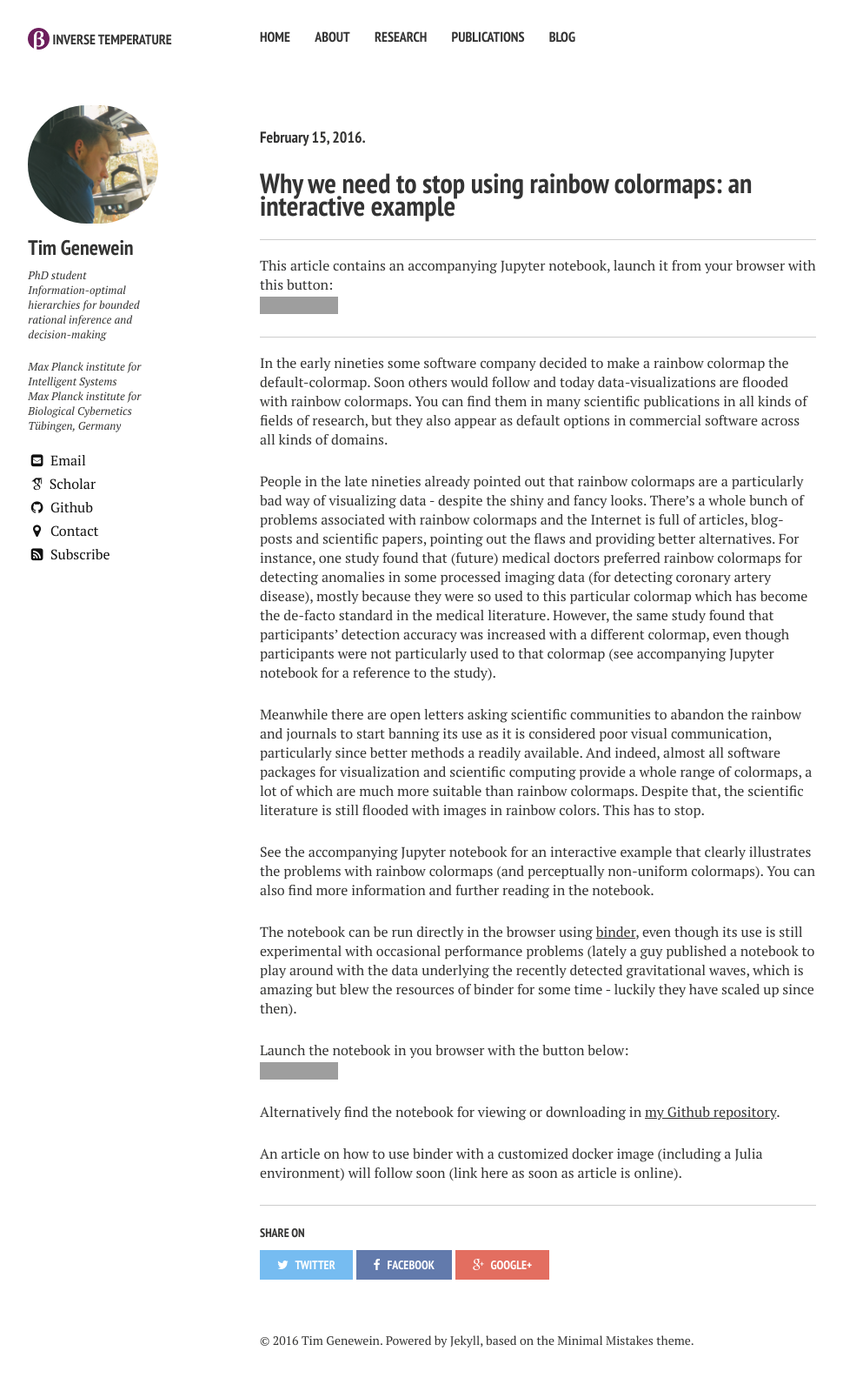
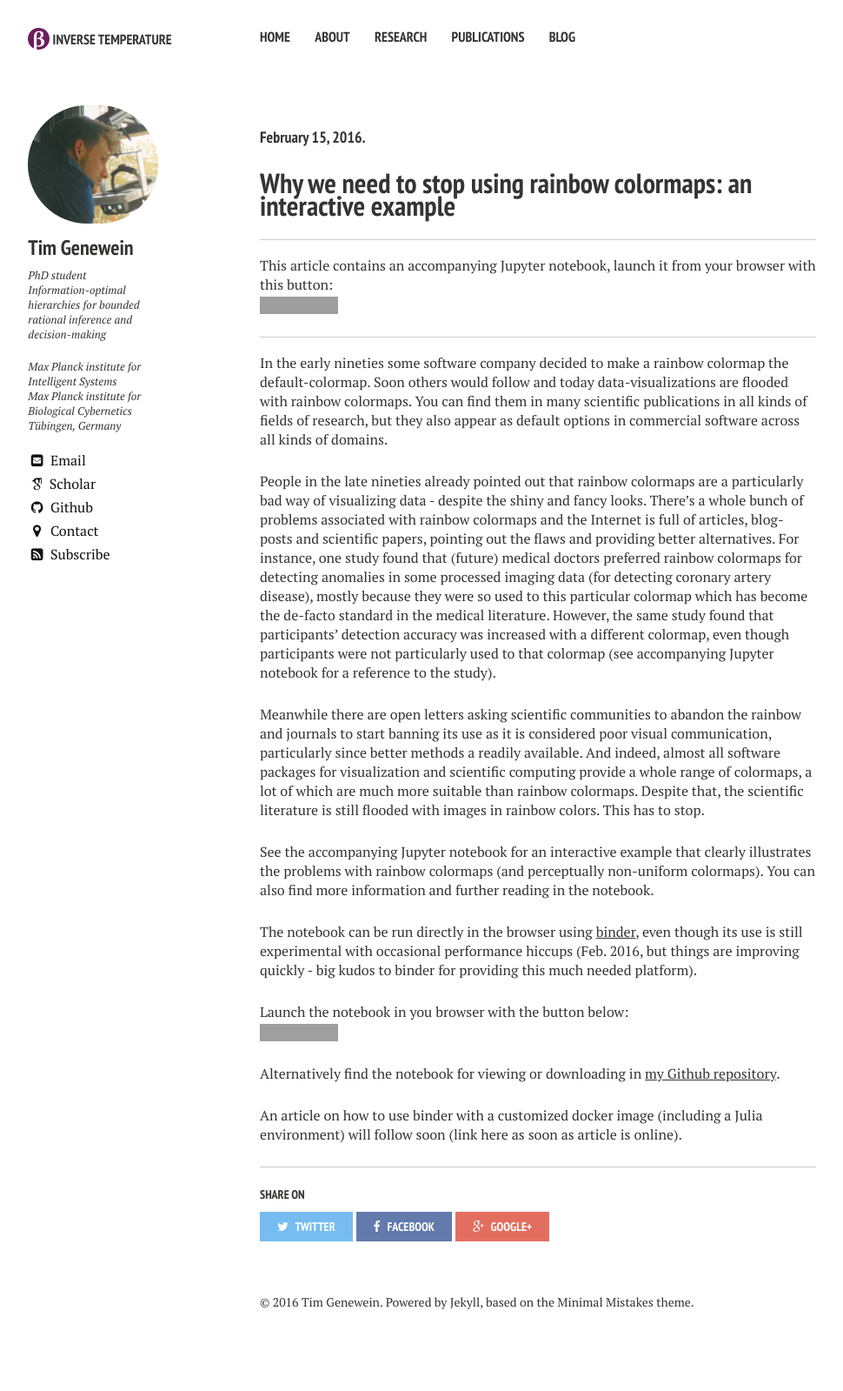
Before and after one commit to tgenewein/tgenewein.github.io, a Jekyll site: the page built from _posts/2016-02-15-StopUsingRainbowColormaps.md, in a window 1280 px wide. Shown: the whole page at 87% size, without its empty margins (21-991 px from the left). Built offline with Jekyll 4.4.1, drawn with Linux system fonts in a browser that asks for light colours; nearby versions of some CDN libraries; some web fonts are replaced; comment, search, counter and statistics services are not loaded; after the commit the page ends 1555 px from its top, so only the background shows below that; grey boxes are pictures that could not be loaded.

Commit message:
Update 2016-02-15-StopUsingRainbowColormaps.md

```diff
--- a/_posts/2016-02-15-StopUsingRainbowColormaps.md
+++ b/_posts/2016-02-15-StopUsingRainbowColormaps.md
@@ -20,7 +20,7 @@ Meanwhile there are open letters asking scientific communities to abandon the ra
 
 See the accompanying Jupyter notebook for an interactive example that clearly illustrates the problems with rainbow colormaps (and perceptually non-uniform colormaps). You can also find more information and further reading in the notebook.
 
-The notebook can be run directly in the browser using [binder](http://mybinder.org/), even though its use is still experimental with occasional performance problems (lately a guy published a notebook to play around with the data underlying the recently detected gravitational waves, which is amazing but blew the resources of binder for some time - luckily they have scaled up since then).
+The notebook can be run directly in the browser using [binder](http://mybinder.org/), even though its use is still experimental with occasional performance hiccups (Feb. 2016, but things are improving quickly - big kudos to binder for providing this much needed platform).
 
 Launch the notebook in you browser with the button below:
 [![Binder](http://mybinder.org/badge.svg)](http://mybinder.org/repo/tgenewein/StopUsingRainbowColormaps)
```
